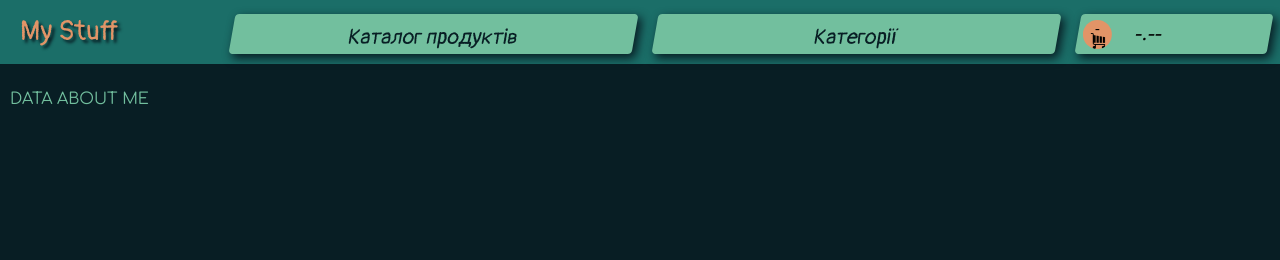
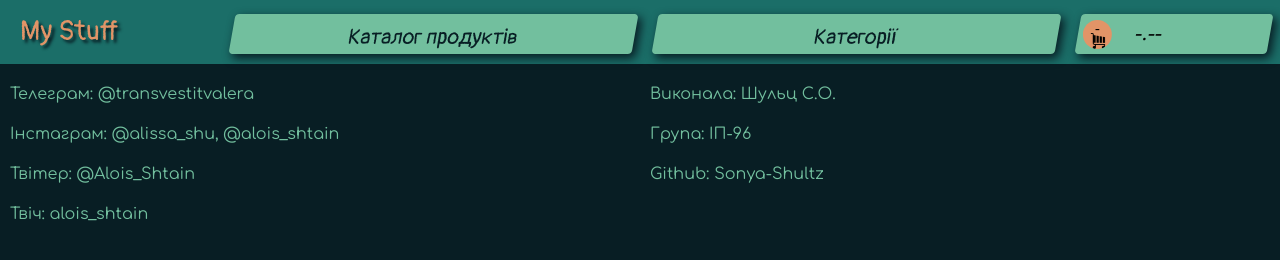
Before and after one commit to DezertRose/sonya-shultz.github.io, a plain HTML site: page index.html in a window 1280 px wide. Drawn offline with Linux system fonts and the light colour scheme; no server answers.

Commit message:
KILSMALL BUGS

```diff
--- a/cssStyle/style.css
+++ b/cssStyle/style.css
@@ -326,6 +326,7 @@ dee3e9 - сірий білий
 .oneProduct > div {
     display: inline;
     padding: 1vh;
+    max-width: 35%;
     flex:1;
     background-color: #dee3e900;
 }
@@ -377,13 +378,20 @@ dee3e9 - сірий білий
 }
 /* Футер і його наповнення */
 footer{
-    display: none;
+    display: flex;
+    flex-direction: row;
     width: 100%;
-    height: 20%;
+    height: max-content;
     background-color: #081e24;
     padding: 10px;
     color: #72bf9e;
     font-family: 'Comfortaa', cursive;
+}
+.textfoot{
+    flex:1;
+    display: inline;
+    height: 100%;
+    line-height: 5vmin;
 }
 
 /*Для каталогу всіх товарів*/
--- a/index.html
+++ b/index.html
@@ -27,6 +27,14 @@
     <script src='/jsFiles/animation.js' type="module"></script>
     <script src='/jsFiles/url.js' type="module"></script>
     <footer class='footer'>
-        <p>DATA ABOUT ME</p>
+        <div class="textfoot">Телеграм: @transvestitvalera
+            <br>Інстаграм: @alissa_shu, @alois_shtain
+            <br>Твітер: @Alois_Shtain
+            <br>Твіч: alois_shtain
+        </div>
+        <div class="textfoot">Виконала: Шульц С.О.
+            <br> Група: ІП-96
+            <br>Github: Sonya-Shultz
+        </div>
     </footer>
 </body>
--- a/jsFiles/animation.js
+++ b/jsFiles/animation.js
@@ -101,7 +101,7 @@ function oneProductFull(container, db, hashId){
     let aboutProduct = incertElement('div', 'aboutProduct', container);
     let allProdImg = incertElement('div', 'allProdImg', aboutProduct);
     for (let i=0;i<db.products[hashId].images.length; i++){
-        incertImg('img', 'productImg', db.products[hashId].images[i],allProdImg);
+        incertImg('img', 'productImg', db.products[hashId].images[i],allProdImg).id=db.products[hashId].id;
     }
     //incertElementDetails('input', 'productImgHelp', 'textarea', allProdImg)
     incertElement('p', 'oneProductName', aboutProduct).innerHTML=db.products[hashId].productName;
@@ -188,11 +188,13 @@ function repaintDot(parent) {
     if(dots.length<1){return;}
     let number =Math.round( parent.scrollLeft/parent.offsetWidth);
     if(number<dots.length-1){
-        dots[number].style.backgroundColor="#72bf9e"
+        for(let q=0; q<dots.length;q++)
+        dots[q].style.backgroundColor="#72bf9e"
         dots[number+1].style.backgroundColor="#e29467"
     }
     if(number==dots.length-1){
-        dots[dots.length-1].style.backgroundColor="#72bf9e"
+        for(let q=0; q<dots.length;q++)
+        dots[q].style.backgroundColor="#72bf9e"
         dots[0].style.backgroundColor="#e29467"
     }
 }
--- a/jsFiles/url.js
+++ b/jsFiles/url.js
@@ -13,7 +13,7 @@ let orderCase=['+38 0** *** ** **','','Українською мовою','Ки
 onReady(function() {
     document.getElementById('loading').style.display='none'
     document.getElementsByClassName('container')[0].style.display='block'
-    document.getElementsByClassName('footer')[0].style.display='block'
+    document.getElementsByClassName('footer')[0].style.display='flex'
 });
 class screanRender{
     constructor(container, db, siteUrl){
```
